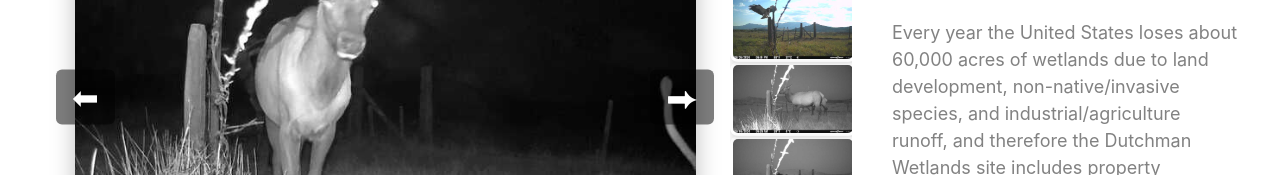
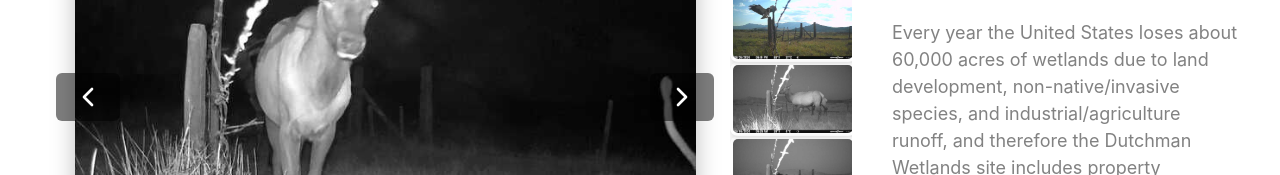
Before and after one commit to CeCe406/dev_dutchman_website102025, a React (Create React App) app in the folder dutchman_website/: page / in a window 1280 px wide. Shown: the part 522-697 px from the top of the page. Built offline with nearby package versions, Linux system fonts and the light colour scheme.

Commit message:
tyring to get arrows on IOS to not be emoji

```diff
--- a/dutchman_website/src/components/HomePage/gallery.js
+++ b/dutchman_website/src/components/HomePage/gallery.js
@@ -54,32 +54,61 @@ export default function Gallery() {
     }, [images.length]);
 
     return (
-
         <div className="gallery-wrapper">
             <div className="gallery-page">
-                {/* Gallery */}
                 <div className="gallery-container">
-                    {/* Main image + nav */}
                     <div className="main-image-container">
-                        <img src={images[selectedIndex]} alt="Selected" className="main-image" />
+                        <img
+                            src={images[selectedIndex]}
+                            alt="Selected"
+                            className="main-image"
+                        />
 
                         <div className="arrow-controls">
+                            {/* Left Arrow */}
                             <button
                                 className="nav-button left"
                                 onClick={() =>
                                     setSelectedIndex((selectedIndex - 1 + images.length) % images.length)
                                 }
+                                aria-label="Previous image"
                             >
-                                &#11013;
+                                <svg
+                                    xmlns="http://www.w3.org/2000/svg"
+                                    width="32"
+                                    height="32"
+                                    viewBox="0 0 24 24"
+                                    fill="none"
+                                    stroke="currentColor"
+                                    strokeWidth="2"
+                                    strokeLinecap="round"
+                                    strokeLinejoin="round"
+                                >
+                                    <polyline points="15 18 9 12 15 6" />
+                                </svg>
                             </button>
 
+                            {/* Right Arrow */}
                             <button
                                 className="nav-button right"
                                 onClick={() =>
                                     setSelectedIndex((selectedIndex + 1) % images.length)
                                 }
+                                aria-label="Next image"
                             >
-                                &#11157;
+                                <svg
+                                    xmlns="http://www.w3.org/2000/svg"
+                                    width="32"
+                                    height="32"
+                                    viewBox="0 0 24 24"
+                                    fill="none"
+                                    stroke="currentColor"
+                                    strokeWidth="2"
+                                    strokeLinecap="round"
+                                    strokeLinejoin="round"
+                                >
+                                    <polyline points="9 18 15 12 9 6" />
+                                </svg>
                             </button>
                         </div>
                     </div>
```
